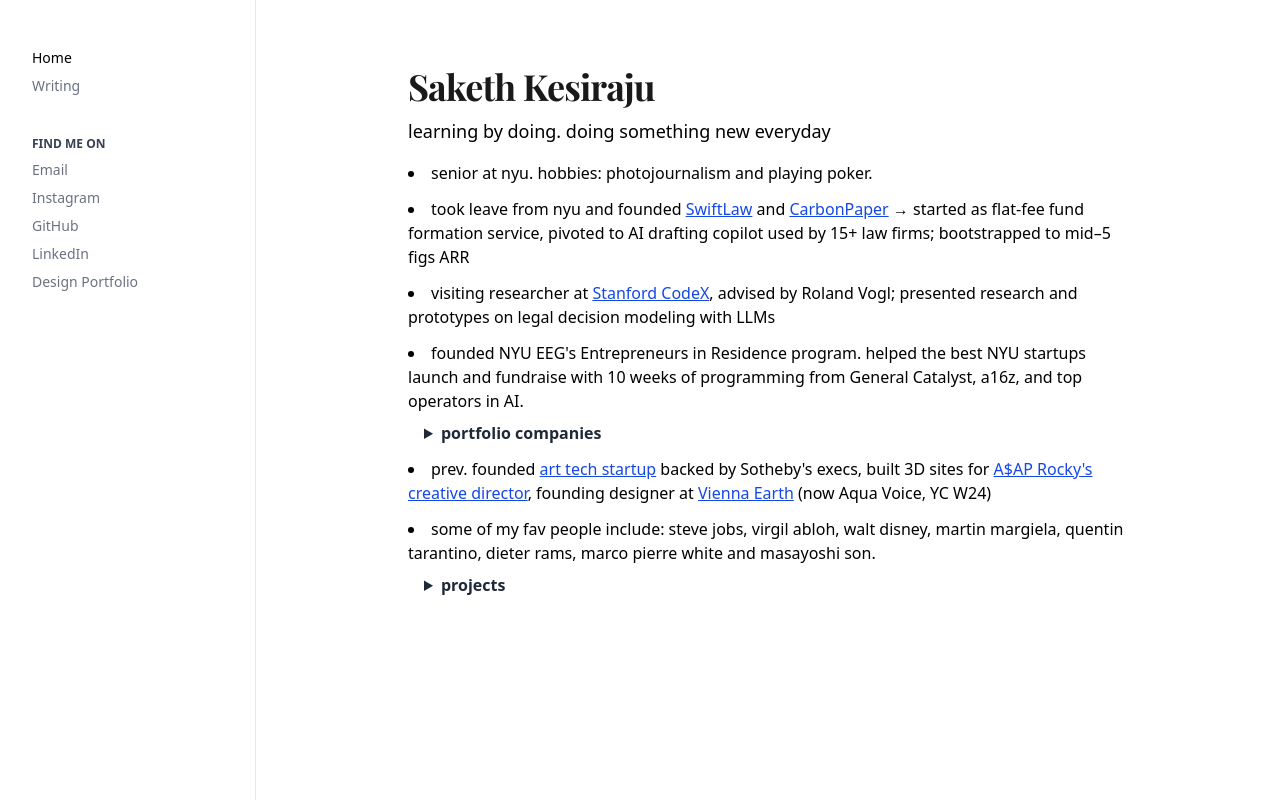
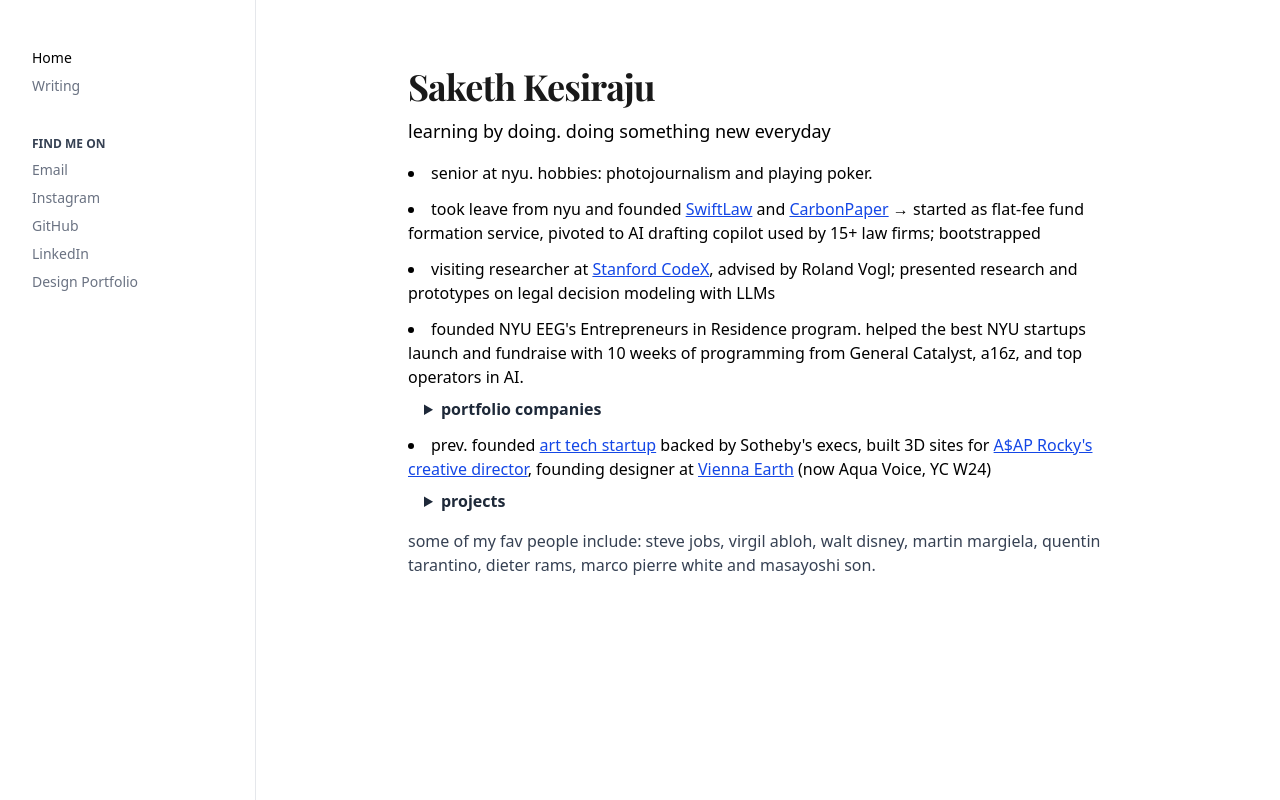
Before and after one commit to sakethkesiraju26/personal_website_clean, a Next.js app: page / in a window 1280 px wide. Built offline with nearby package versions, Linux system fonts and the light colour scheme; a web font is replaced by a local one.

Commit message:
Remove ARR text and move fav people to end after projects

```diff
--- a/src/app/page.tsx
+++ b/src/app/page.tsx
@@ -26,7 +26,7 @@
         <p className="text-lg mb-4">learning by doing. doing something new everyday</p>
         <ul className="list-disc list-inside space-y-3 text-base mb-2">
           <li>senior at nyu. hobbies: photojournalism and playing poker.</li>
-          <li className="mt-0">took leave from nyu and founded <a href="https://www.tryswiftlaw.com" className="underline text-blue-700" target="_blank" rel="noopener noreferrer">SwiftLaw</a> and <a href="https://www.carbonpaper.ai" className="underline text-blue-700" target="_blank" rel="noopener noreferrer">CarbonPaper</a> → started as flat-fee fund formation service, pivoted to AI drafting copilot used by 15+ law firms; bootstrapped to mid–5 figs ARR</li>
+          <li className="mt-0">took leave from nyu and founded <a href="https://www.tryswiftlaw.com" className="underline text-blue-700" target="_blank" rel="noopener noreferrer">SwiftLaw</a> and <a href="https://www.carbonpaper.ai" className="underline text-blue-700" target="_blank" rel="noopener noreferrer">CarbonPaper</a> → started as flat-fee fund formation service, pivoted to AI drafting copilot used by 15+ law firms; bootstrapped</li>
           <li>visiting researcher at <a href="https://www.youtube.com/watch?v=qdljfmv_tcw&t=1687s" className="underline text-blue-700" target="_blank" rel="noopener noreferrer">Stanford CodeX</a>, advised by Roland Vogl; presented research and prototypes on legal decision modeling with LLMs</li>
           <li>
             founded NYU EEG&apos;s Entrepreneurs in Residence program. helped the best NYU startups launch and fundraise with 10 weeks of programming from General Catalyst, a16z, and top operators in AI.
@@ -43,7 +43,6 @@
             </details>
           </li>
           <li>prev. founded <a href="https://www.notion.so/augierart/Augier-f320ff83c6eb4646994d66a854185364?source=copy_link" className="underline text-blue-700" target="_blank" rel="noopener noreferrer">art tech startup</a> backed by Sotheby's execs, built 3D sites for <a href="https://www.muse.place/gallardo" className="underline text-blue-700" target="_blank" rel="noopener noreferrer">A$AP Rocky's creative director</a>, founding designer at <a href="https://vienna.earth/meta" className="underline text-blue-700" target="_blank" rel="noopener noreferrer">Vienna Earth</a> (now Aqua Voice, YC W24)</li>
-          <li>some of my fav people include: steve jobs, virgil abloh, walt disney, martin margiela, quentin tarantino, dieter rams, marco pierre white and masayoshi son.</li>
         </ul>
         {/* Random Projects Dropdown */}
         <details className="ml-4 mt-0">
@@ -72,6 +71,9 @@
             </li>
           </ul>
         </details>
+        <div className="mt-4 text-base text-gray-700">
+          some of my fav people include: steve jobs, virgil abloh, walt disney, martin margiela, quentin tarantino, dieter rams, marco pierre white and masayoshi son.
+        </div>
       </main>
     </div>
   );
```
